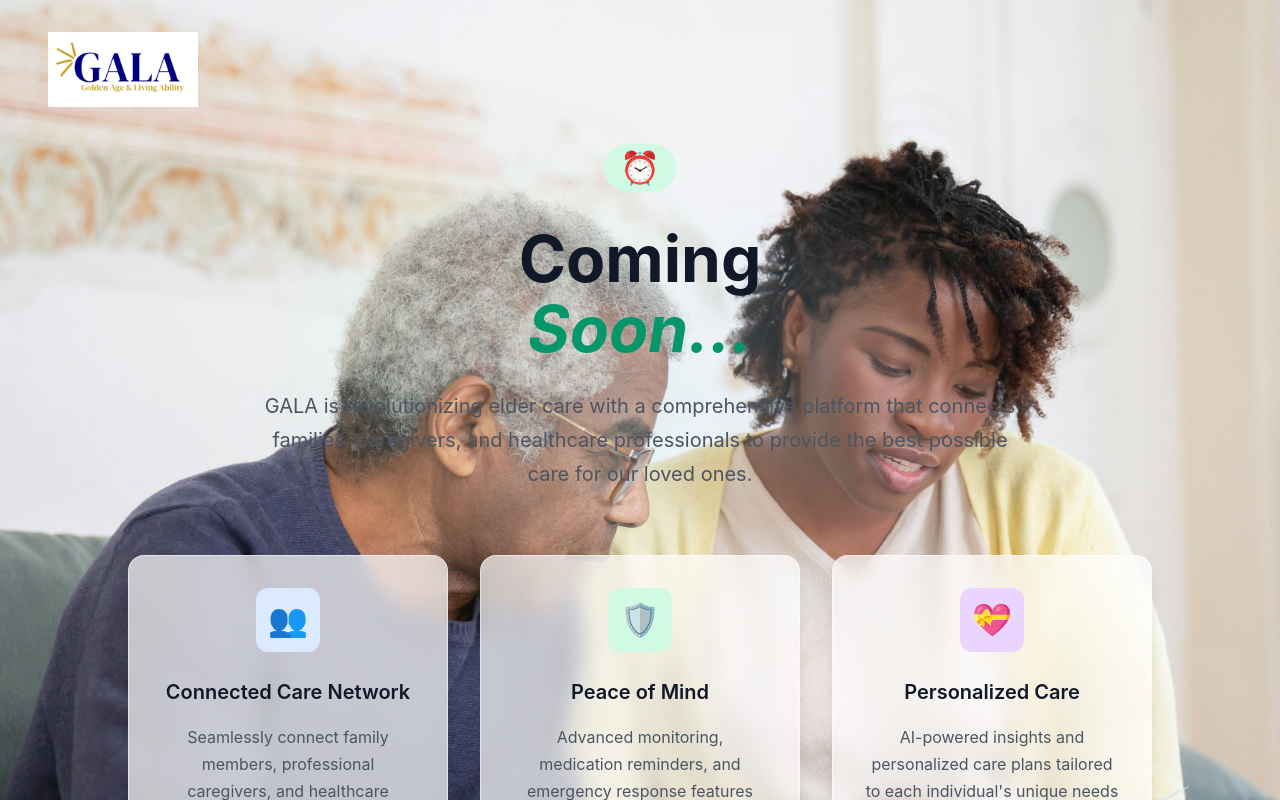
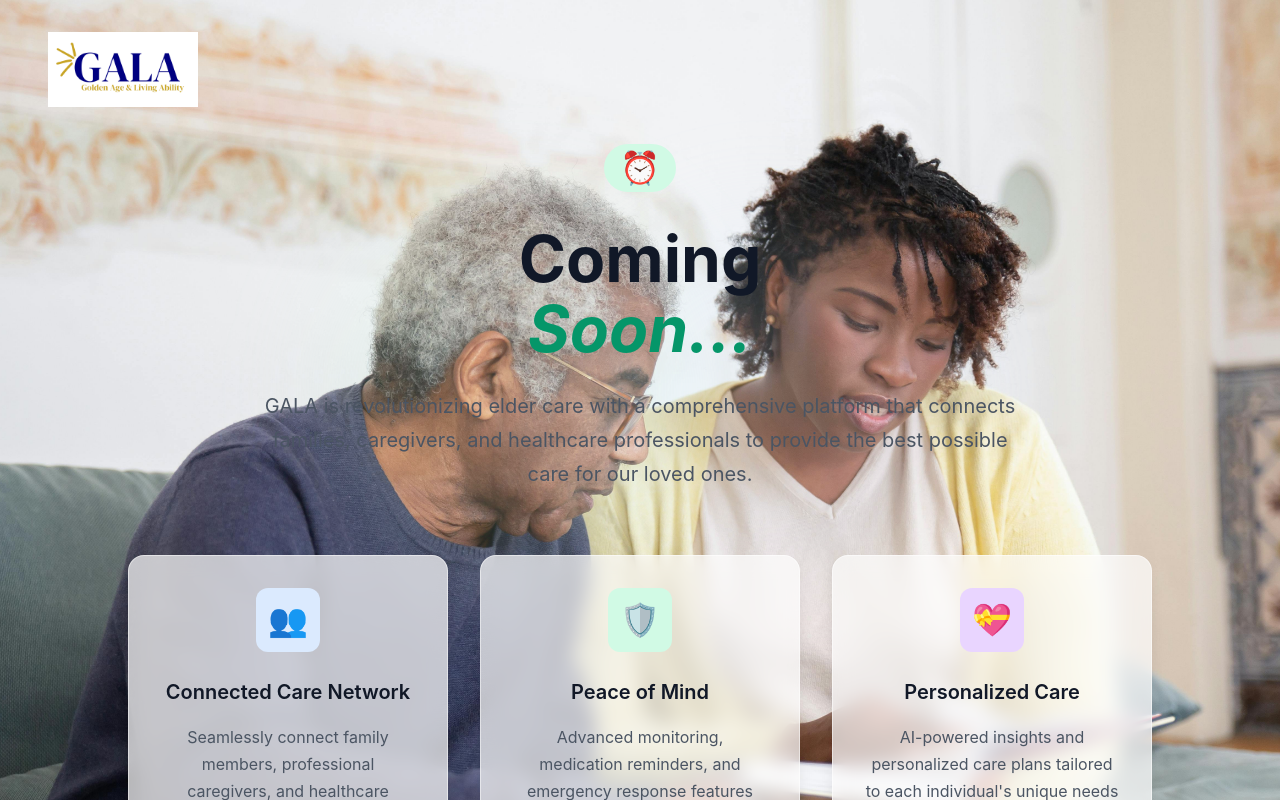
Before and after one commit to Technical-galacares/gala-care, a React (Vite) app: page / in a window 1280 px wide. Shown: the top 800 px of the page. Built offline with nearby package versions, Linux system fonts and the light colour scheme.

Commit message:
separating footer from body

```diff
--- a/src/App.css
+++ b/src/App.css
@@ -16,7 +16,7 @@ body {
 
 /* Background gradient */
 .bg-gradient {
-  background-image: url("/gala_background.jpeg");
+  background-image: url("/background.jpeg");
   background-size: cover;
   background-position: center;
   background-repeat: no-repeat;
--- a/src/App.tsx
+++ b/src/App.tsx
@@ -19,8 +19,9 @@ function App() {
   // };
 
   return (
-    <div className="bg-gradient">
-      {/* <img src="\gala_background.jpeg" /> */}
+    <div>
+      <div className="bg-gradient">
+              {/* <img src="\gala_background.jpeg" /> */}
       {/* Header */}
       <header className="header">
         <div className="container">
@@ -138,7 +139,7 @@ function App() {
           </div> */}
         </div>
       </main>
-
+      </div>
       {/* Footer */}
       <footer className="footer">
         <div className="footer-content">
```
Also changed, not shown: public/background.jpeg (renamed from public/gala_background.jpeg).
